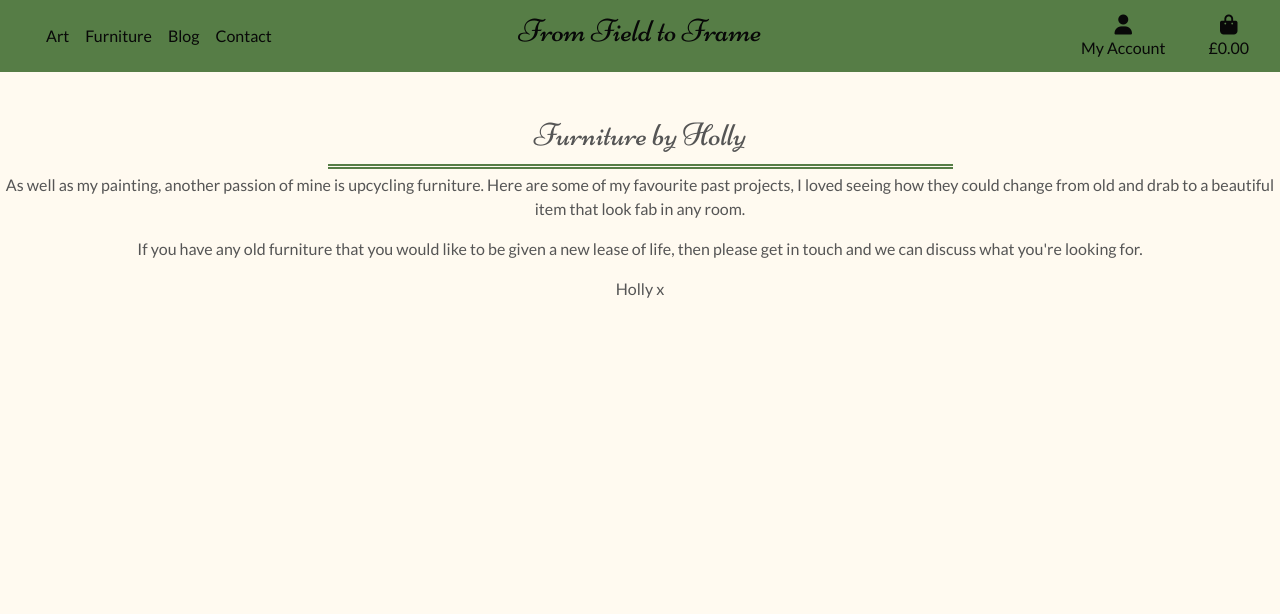
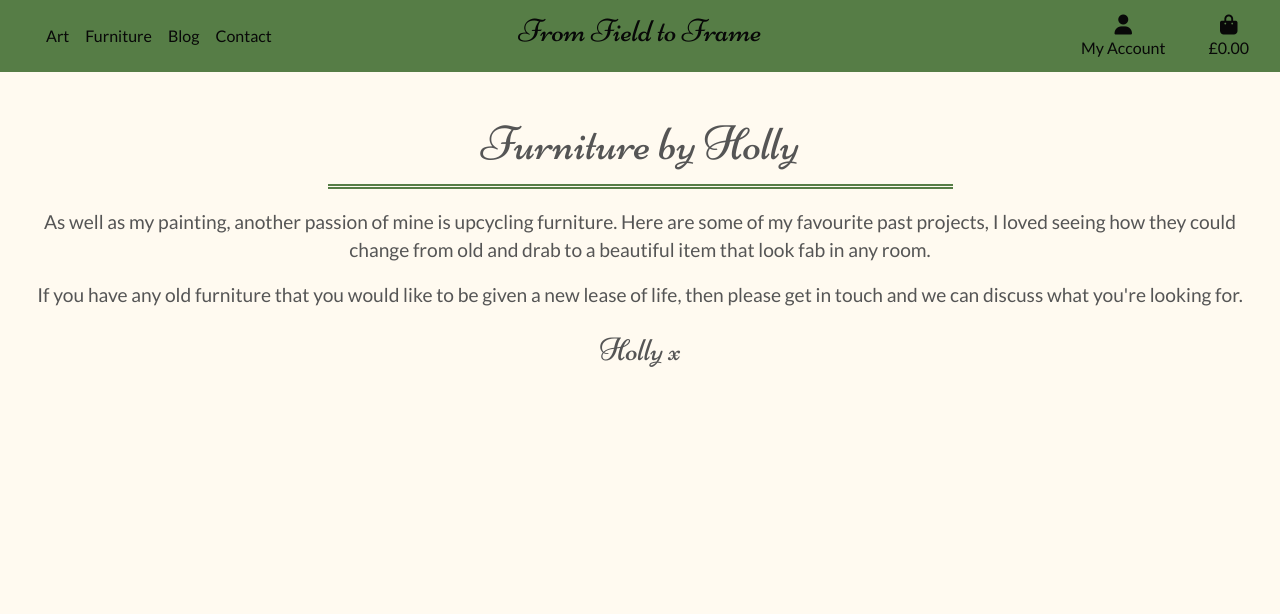
Before and after one commit to Rachel2308/from-field-to-frame, a Django app: page /furniture/ in a window 1280 px wide. Shown: the top 614 px of the page. Run offline with Django 3.2, Linux system fonts and the light colour scheme; data that the repository does not hold is empty; some libraries are stand-ins or nearby versions.

Commit message:
Styled text on furniture home page

```diff
--- a/furniture/templates/furniture/furniture.html
+++ b/furniture/templates/furniture/furniture.html
@@ -19,11 +19,11 @@
             <hr class="w-50 mb-1 title-hr">
         </div>
     </div>
-</div>
-    <p class="text-center">As well as my painting, another passion of mine is upcycling furniture. Here are some of my favourite past projects, I loved seeing how they could change from old and drab to a beautiful item that look fab in any room.</p>
-    <p class="text-center">If you have any old furniture that you would like to be given a new lease of life, then please get in touch and we can discuss what you're looking for.</p>
-    <p class="text-center"> Holly x</p>
-    <div class="row">
+
+    <p class="furniture-home-page-text">As well as my painting, another passion of mine is upcycling furniture. Here are some of my favourite past projects, I loved seeing how they could change from old and drab to a beautiful item that look fab in any room.</p>
+    <p class="furniture-home-page-text">If you have any old furniture that you would like to be given a new lease of life, then please get in touch and we can discuss what you're looking for.</p>
+    <p class="text-center furniture-home-page-signature"> Holly x</p>
+
         <div class="product-container col-10 offset-1">
             <div class="row mt-1 mb-2"></div>
             <div class="row">
--- a/home/templates/home/index.html
+++ b/home/templates/home/index.html
@@ -16,7 +16,7 @@
     <div class="row">
         <div class="col-12 col-md-6 my-auto">
             <h1 class="text-center title-text">Holly Dawes</h1>
-            <div class="mt-3">
+            <div class="furniture-home-content">
             <p>Finding her inspiration away from the hustle of everyday life, Holly enjoys long hikes across the hills of central England with her very enthusiastic, full-of-energy border collie. It’s on these adventures that she ‘sees’ her next creation, breathing life into it on her return home.</p>
 
             <p> Her paintings, all in translucent watercolour, appeal to a wide range of collectors. Often described as naive and full of fairytale charm, her clean lines and simplicity of form belie the talented artist behind each brush stroke.</p>
@@ -26,7 +26,7 @@
         </div>
 
         <div class="col-12 text-center col-md-6 my-auto">
-            <img class="main-image" src="/media/bluebellrainbow-home-page.png" alt="Bluebell rainbow image">
+            <img class="main-image" src="/media/bluebellrainbow-home.png" alt="Bluebell rainbow image">
         </div>
     </div>
 </div>
--- a/static/css/base.css
+++ b/static/css/base.css
@@ -13,6 +13,7 @@ body {
 
 .title-text {
     font-family: 'Niconne', cursive;
+    font-size: 3rem;
 }
 
 .page-title {
@@ -476,6 +477,18 @@ footer {
     text-decoration: none;
 }
 
+.furniture-home-page-text {
+    font-size: 1.2rem;
+    margin-top: 15px;
+    text-align: center;
+}
+
+.furniture-home-page-signature {
+    font-size: 2rem;
+    font-family: 'Niconne', cursive;
+}
+
+
 /* Furniture Detail page */
 
 .furniture-detail-card {
```
